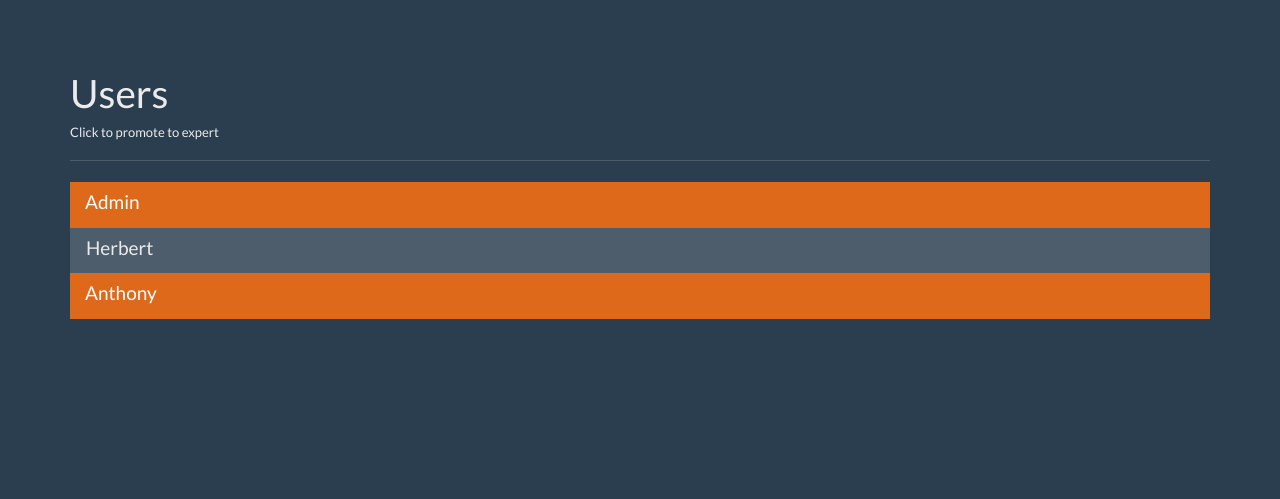
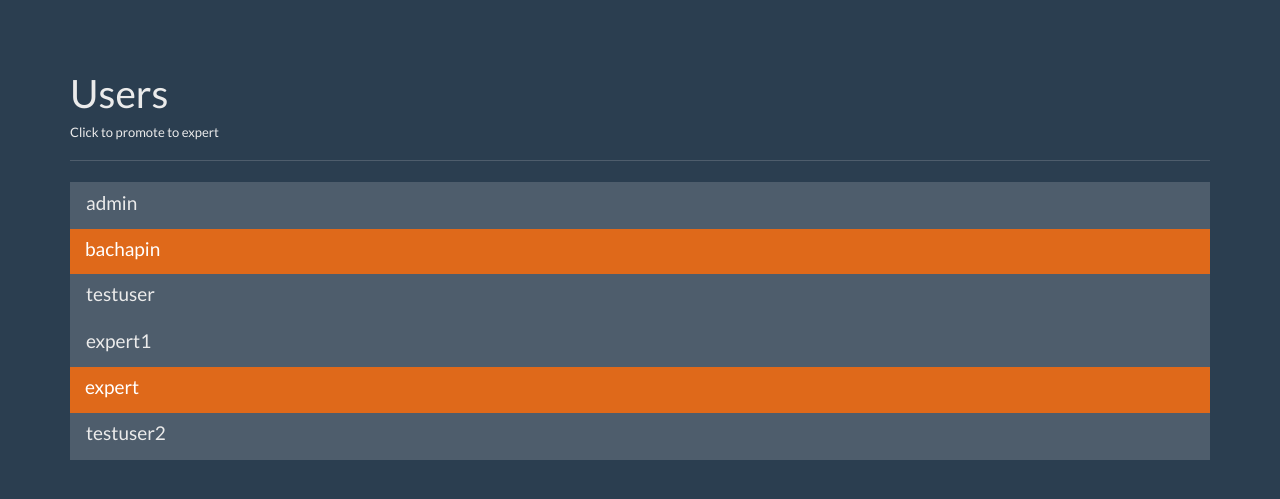
Before and after one commit to BAChapin/Question-Answer, a Flask app: page /users in a window 1280 px wide. Shown: the part 40-539 px from the top of the page. Run offline with Flask 2, Linux system fonts and the light colour scheme; data comes from the database, SQL or seed files in the repository; both versions use the stored data as it was after the commit; some libraries are stand-ins or nearby versions.

Commit message:
60. User Setup Page

```diff
--- a/app.py
+++ b/app.py
@@ -88,7 +88,19 @@ def unanswered():
 @app.route('/users')
 def users():
     user = get_current_user()
-    return render_template('users.html', user=user)
+
+    db = get_db()
+    users_cur = db.execute('select id, name, expert, admin from users')
+    users_results = users_cur.fetchall()
+
+    return render_template('users.html', user=user, users_results=users_results)
+
+@app.route('/promote/<user_id>')
+def promote(user_id):
+    db = get_db()
+    db.execute('update users set expert = 1 where id = ?', [user_id])
+    db.commit()
+    return redirect(url_for('users'))
 
 @app.route('/logout')
 def logout():
--- a/templates/users.html
+++ b/templates/users.html
@@ -55,15 +55,11 @@
       <div class="row">
         <div class="col-lg-12">
           <div class="list-group">
-            <a href="#" class="list-group-item active">
-              <h4 class="list-group-item-heading">Admin</h4>
+            {% for user in users_results %}
+            <a href="{{ url_for('promote', user_id=user['id']) }}" class="list-group-item {% if user.expert == 1 %} active {% endif %}">
+              <h4 class="list-group-item-heading">{{ user.name }}</h4>
             </a>
-            <a href="#" class="list-group-item">
-              <h4 class="list-group-item-heading">Herbert</h4>
-            </a>
-            <a href="#" class="list-group-item active">
-              <h4 class="list-group-item-heading">Anthony</h4>
-            </a>
+            {% endfor %}
           </div>
         </div><!-- /.col-lg-12 -->
       </div>
```
Also changed, not shown: questions.db.
